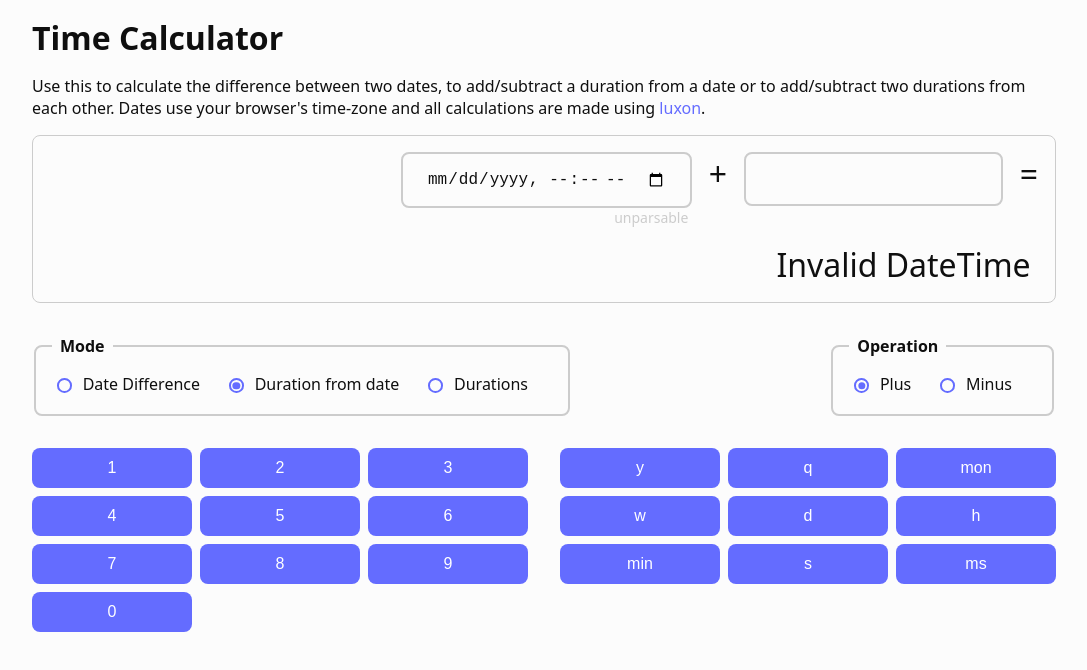
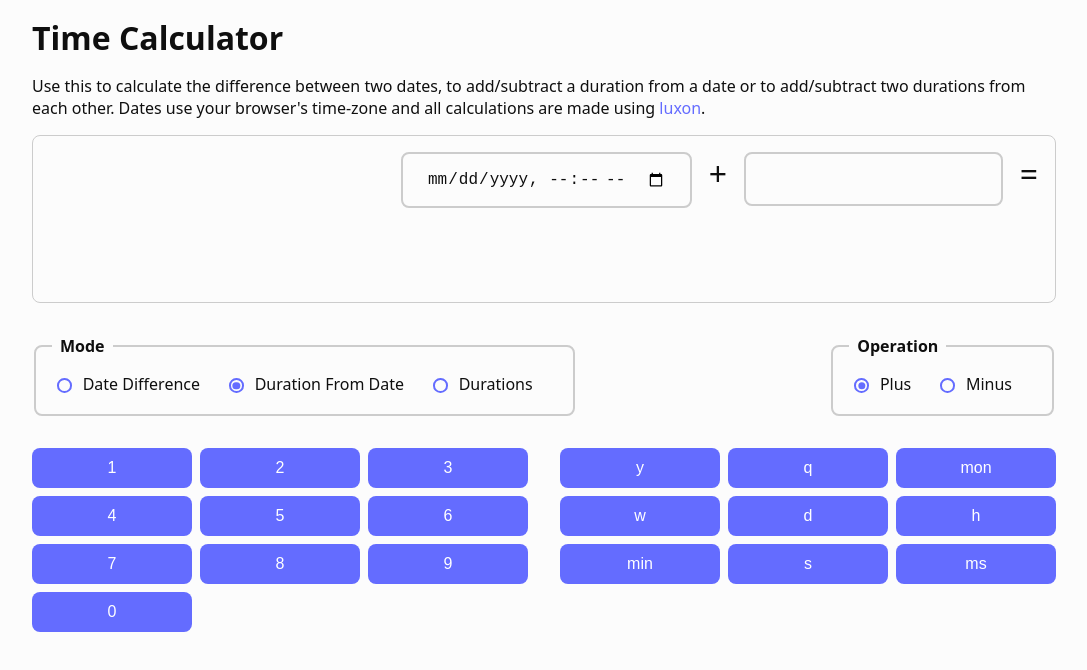
Before and after one commit to westwood846/time-calculator, a React (Vite) app: page / in a window 1280 px wide. Shown: the top 670 px of the page, without its empty margins (0-1087 px from the left). Built offline with nearby package versions, Linux system fonts and the light colour scheme.

Commit message:
Don't display warnings when no inputs hhave been made

```diff
--- a/src/App.tsx
+++ b/src/App.tsx
@@ -6,11 +6,11 @@ import {
   formatDuration,
   parseDurationInput,
 } from "./durations";
-import { DateInput, formatDate, parseDateInput } from "./dates";
+import { DateInput, formatDate, parseDateString } from "./dates";
 
 const modes = {
   DATE_DIFFERENCE: "Date Difference",
-  DURATION_FROM_DATE: "Duration from date",
+  DURATION_FROM_DATE: "Duration From Date",
   DURATIONS: "Durations",
 } as const;
 
@@ -45,9 +45,9 @@ function App() {
     setFocusedDuration(focusedDuration + value);
 
   const [dateInputA, setDateInputA] = useState("");
-  const dateA = parseDateInput(dateInputA);
+  const dateA = parseDateString(dateInputA);
   const [dateInputB, setDateInputB] = useState("");
-  const dateB = parseDateInput(dateInputB);
+  const dateB = parseDateString(dateInputB);
 
   const [operation, setOperation] = useState<Operation>("PLUS");
   const [mode, setMode] = useState<Mode>("DURATION_FROM_DATE");
@@ -112,25 +112,31 @@ function App() {
         <div className="result">
           {mode === "DURATIONS" && (
             <>
-              {durationA.isValid &&
-                durationB.isValid &&
-                (operation === "PLUS"
-                  ? formatDuration(durationA.plus(durationB))
-                  : formatDuration(durationA.minus(durationB)))}
+              {durationA.isValid && durationB.isValid && (
+                <>
+                  {operation === "PLUS"
+                    ? formatDuration(durationA.plus(durationB))
+                    : formatDuration(durationA.minus(durationB))}
+                </>
+              )}
             </>
           )}
           {mode === "DURATION_FROM_DATE" && (
             <>
-              {dateA.isValid && durationB.isValid && operation === "PLUS"
-                ? formatDate(dateA.plus(durationB))
-                : formatDate(dateA.minus(durationB))}
+              {dateA.isValid && durationB.isValid && (
+                <>
+                  {operation === "PLUS"
+                    ? formatDate(dateA.plus(durationB))
+                    : formatDate(dateA.minus(durationB))}
+                </>
+              )}
             </>
           )}
           {mode === "DATE_DIFFERENCE" && (
             <>
-              {dateA.isValid &&
-                dateB.isValid &&
-                formatDuration(dateB.diff(dateA))}
+              {dateA.isValid && dateB.isValid && (
+                <>{formatDuration(dateB.diff(dateA))}</>
+              )}
             </>
           )}
           &nbsp;
--- a/src/dates.tsx
+++ b/src/dates.tsx
@@ -1,11 +1,18 @@
 import { DateTime } from "luxon";
 
-export const parseDateInput = (input: string) => {
+export const parseDateString = (input: string) => {
   return DateTime.fromISO(input);
 };
 
 export const formatDate = (date: DateTime) => {
   return date.toLocaleString(DateTime.DATETIME_FULL);
+};
+
+const formatDateString = (dateString: string) => {
+  if (dateString === "") return "";
+  const date = parseDateString(dateString);
+  if (!date.isValid) return date.invalidReason;
+  return formatDate(date);
 };
 
 interface DateInputProps {
@@ -15,7 +22,6 @@ interface DateInputProps {
 }
 
 export function DateInput({ input, onChange, onFocus }: DateInputProps) {
-  const date = parseDateInput(input);
   return (
     <div className="duration-input">
       <input
@@ -25,7 +31,7 @@ export function DateInput({ input, onChange, onFocus }: DateInputProps) {
         value={input}
       ></input>
       <div className="duration-input-display">
-        {date.isValid ? formatDate(date) : date.invalidReason}
+        {formatDateString(input)}
         &nbsp;
       </div>
     </div>
```
